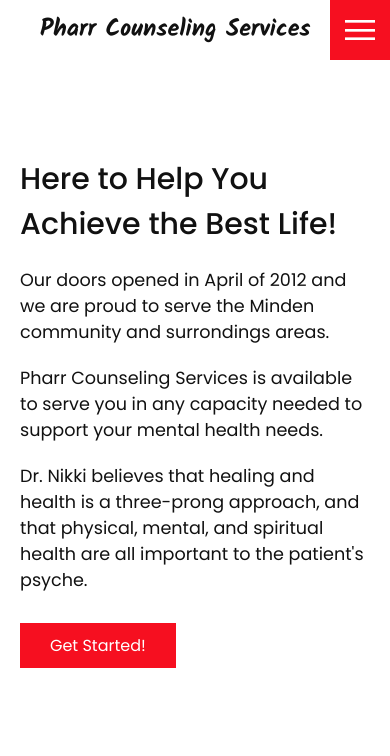
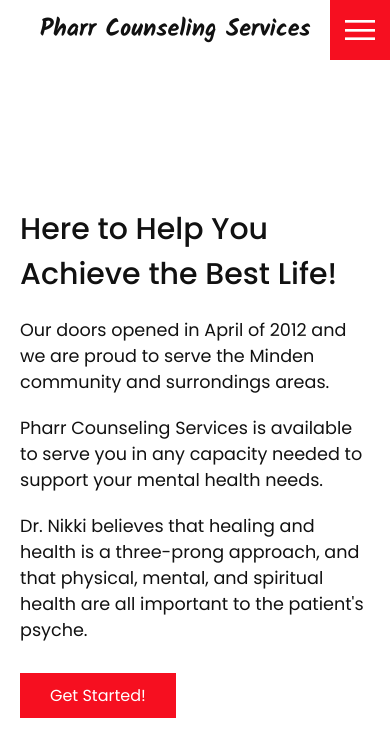
Before and after one commit to duanegiroir/Pharrcounselingservices, a website: page index.html in a window 390 px wide. Drawn offline with Linux system fonts and the light colour scheme.

Commit message:
Update style.css

```diff
--- a/css/style.css
+++ b/css/style.css
@@ -414,6 +414,10 @@
   .services .service {
     box-shadow: 0 10px 30px rgb(0, 0, 0, 0.1);
   }
+  .home-content h1 {
+    position: relative;
+    margin-top: 100px;
+  }
 }
 @media(max-width: 435){
   .logo {
```
